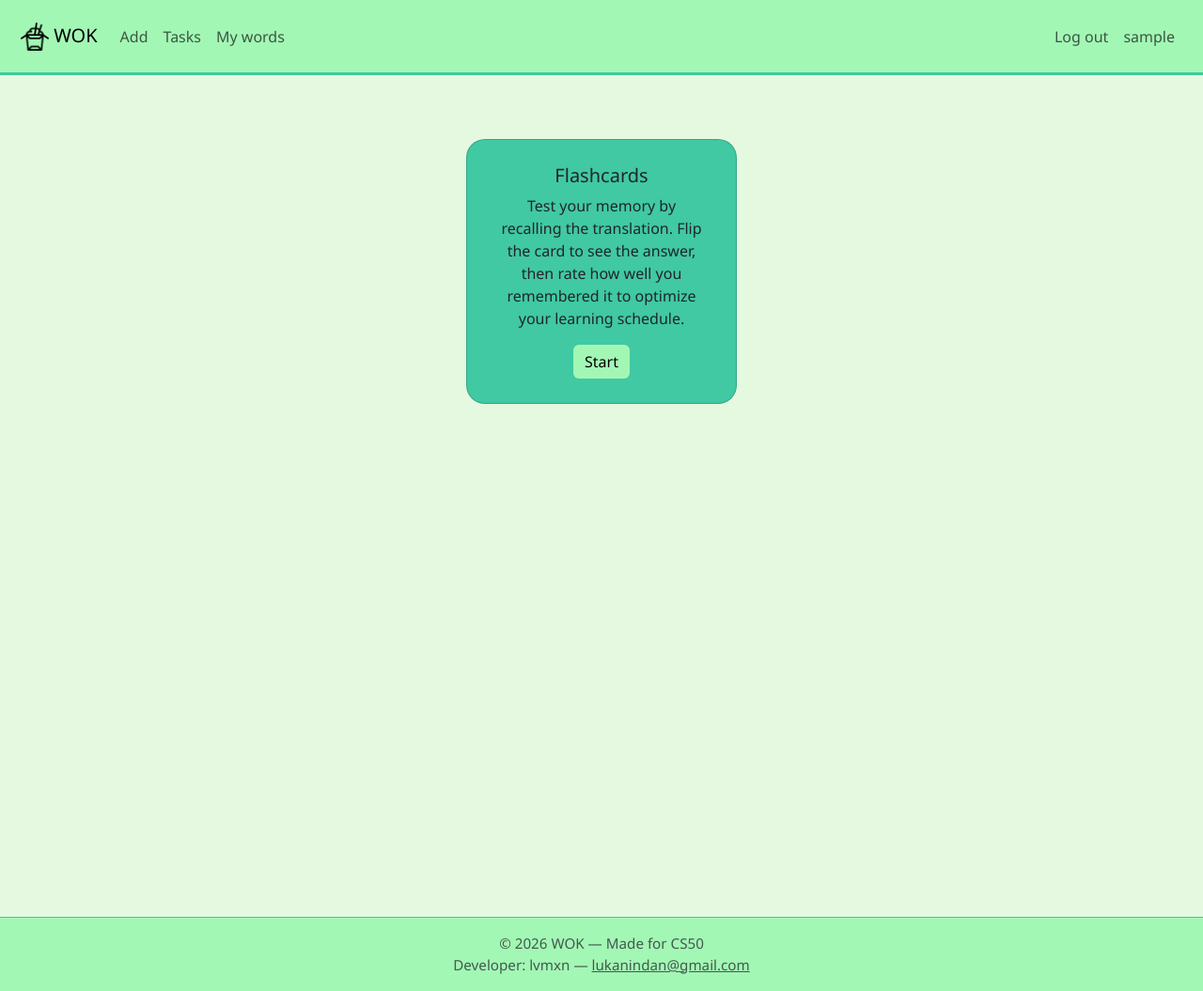
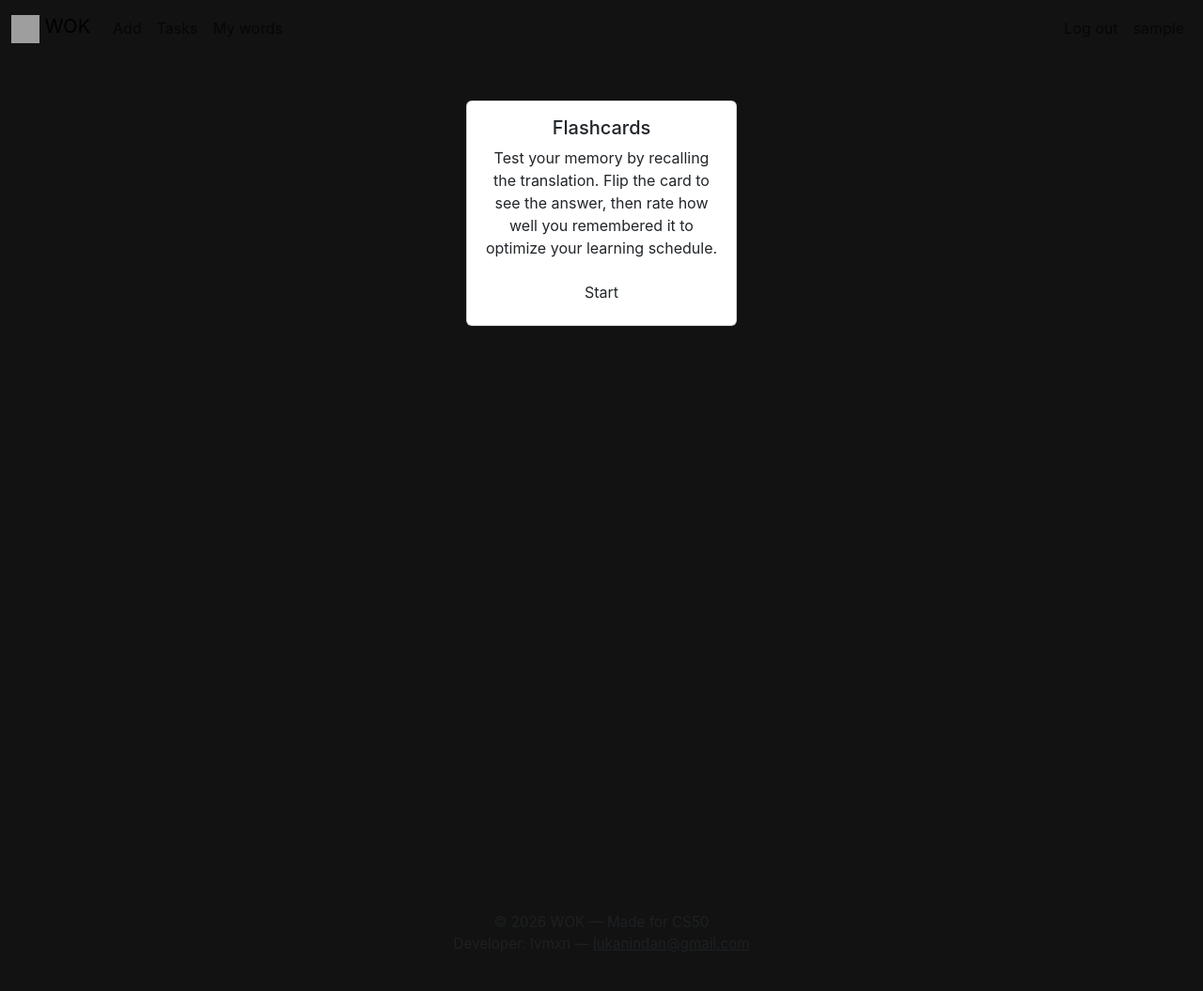
Before and after one commit to lvmxn/wok, a Flask app: page /tasks in a window 1280 px wide. Shown: the whole page at 94% size. After the commit the page ends 1013 px from the top, so only its background shows below. Run offline with Flask 3, Linux system fonts and the light colour scheme; the visitor is signed in with stand-in values (Sample User, id 1); data comes from the database, SQL or seed files in the repository; grey boxes are pictures that could not be loaded.

Commit message:
Redesigned style

```diff
--- a/static/style.css
+++ b/static/style.css
@@ -1,66 +1,68 @@
+* {
+    font-family: 'Inter', sans-serif;
+}
 body {
-    background-color: #E5F9E0;
-    font-family: 'Segoe UI', Tahoma, Geneva, Verdana, sans-serif;
-    color: #000000;
-    margin: 0;
-    padding: 0;
+    background-color: #121212 !important;
 }
-
-header {
-    background-color: #A3F7B5;
-    border-bottom: 3px solid #40C9A2;
-    padding: 10px;
-    text-align: center;
+.toast-alert {
+    position: absolute;
+    top: 75px;
+    left: 50%;
+    transform: translateX(-50%);
+    z-index: 1050;
+    width: 100%;
+    max-width: 400px;
 }
-
-footer {
-    background-color: #A3F7B5;
-    border-top: 1px solid #40C9A2;
-    padding: 15px;
-    width: 100%;
-    left: 0;
-    bottom: 0;
-    z-index: 100;
-    font-size: 0.95em;
+/* 1. Bordered black btn */
+.btn-mono-outline {
+    /* background-color: transparent !important; */
+    color: #f8f9fa !important;
+    border: 1px solid #495057 !important;
+    background-color: #1a1a1a !important;
+    font-weight: 500;
+    text-transform: uppercase;
+    letter-spacing: 1px;
+    transition: all 0.2s ease-in-out !important;
+    padding: 6px 15px !important;
+    /* fix for active */
+    display: inline-flex !important;
+    align-items: center !important;
+    justify-content: center !important;
+    transform: scale(1) !important;
+    transition: transform 0.1s ease-in-out !important;
 }
-
-button {
-    background-color: #2F9C95;
-    color: rgb(0, 0, 0);
-    border: none;
-    padding: 10px 20px;
-    text-align: center;
-    text-decoration: none;
-    display: inline-block;
-    font-size: 16px;
-    margin: 4px 2px;
-    cursor: pointer;
-    border-radius: 8px;
+.btn-mono-outline:hover {
+    background-color: #ffffff !important;
+    color: #000000 !important;
+    border-color: #ffffff !important;
+    box-shadow: 0 4px 10px rgba(255, 255, 255, 0.15);
 }
-
-.main-content {
-    padding: 20px;
+.btn-mono-outline:active {
+    background-color: #ecebeb !important;
+    transform: scale(0.95) !important;
 }
-
-.card{
-    background-color: #40C9A2;
-    padding: 10px 20px;
-    border-radius: 20px;
+/* 2. filed white btn */
+.btn-mono-solid {
+    background-color: #ffffff !important;
+    color: #000000 !important;
+    border: 1px solid #ffffff !important;
+    font-weight: 600;
+    text-transform: uppercase;
+    letter-spacing: 1px;
+    transition: all 0.2s ease-in-out !important;
 }
-
-.btn{
-    background-color: #A3F7B5;
-    border: none;
-    color: rgb(0, 0, 0);
+.btn-mono-solid:hover {
+    background-color: #e2e8f0 !important;
+    border-color: #e2e8f0 !important;
+    box-shadow: 0 4px 15px rgba(255, 255, 255, 0.15);
 }
-
-.btn:hover {
-    background-color: #2F9C95;
-    color: rgb(0, 0, 0);
+/* bootstrap btn fix */
+.btn-mono-outline:focus, .btn-mono-solid:focus {
+    box-shadow: 0 0 0 2px rgba(255, 255, 255, 0.2) !important;
 }
-
-.btn:active {
-    background-color: #2F9C95 !important;
-    color: #fff !important;
-    transform: translateY(2px);
+.inp-txt {
+    color: #f8f9fa !important;
+    border: 1px solid #495057 !important;
+    background-color: #1a1a1a !important;
+    font-weight: 500;
 }
```
Also changed, not shown: static/wok.png (deleted).
